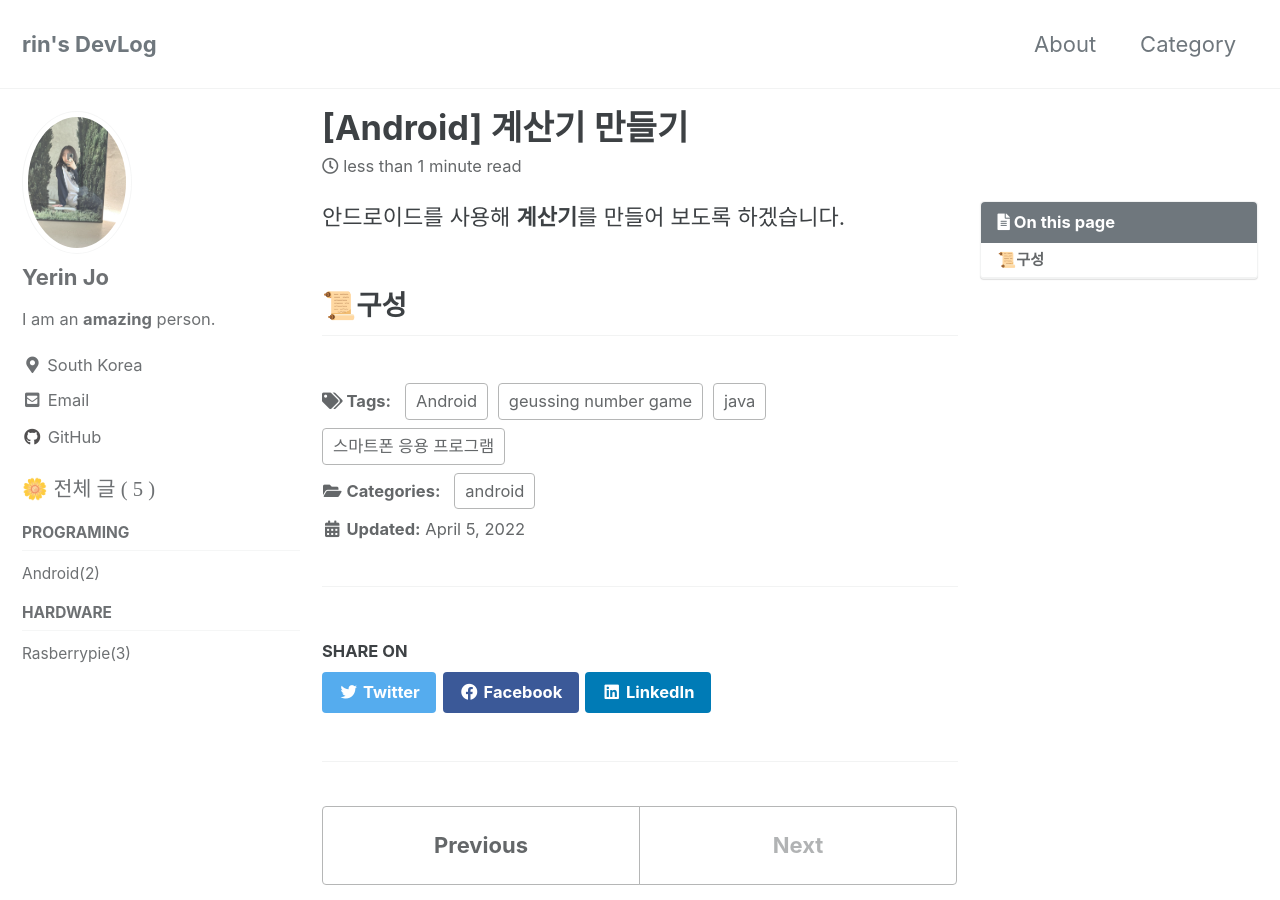
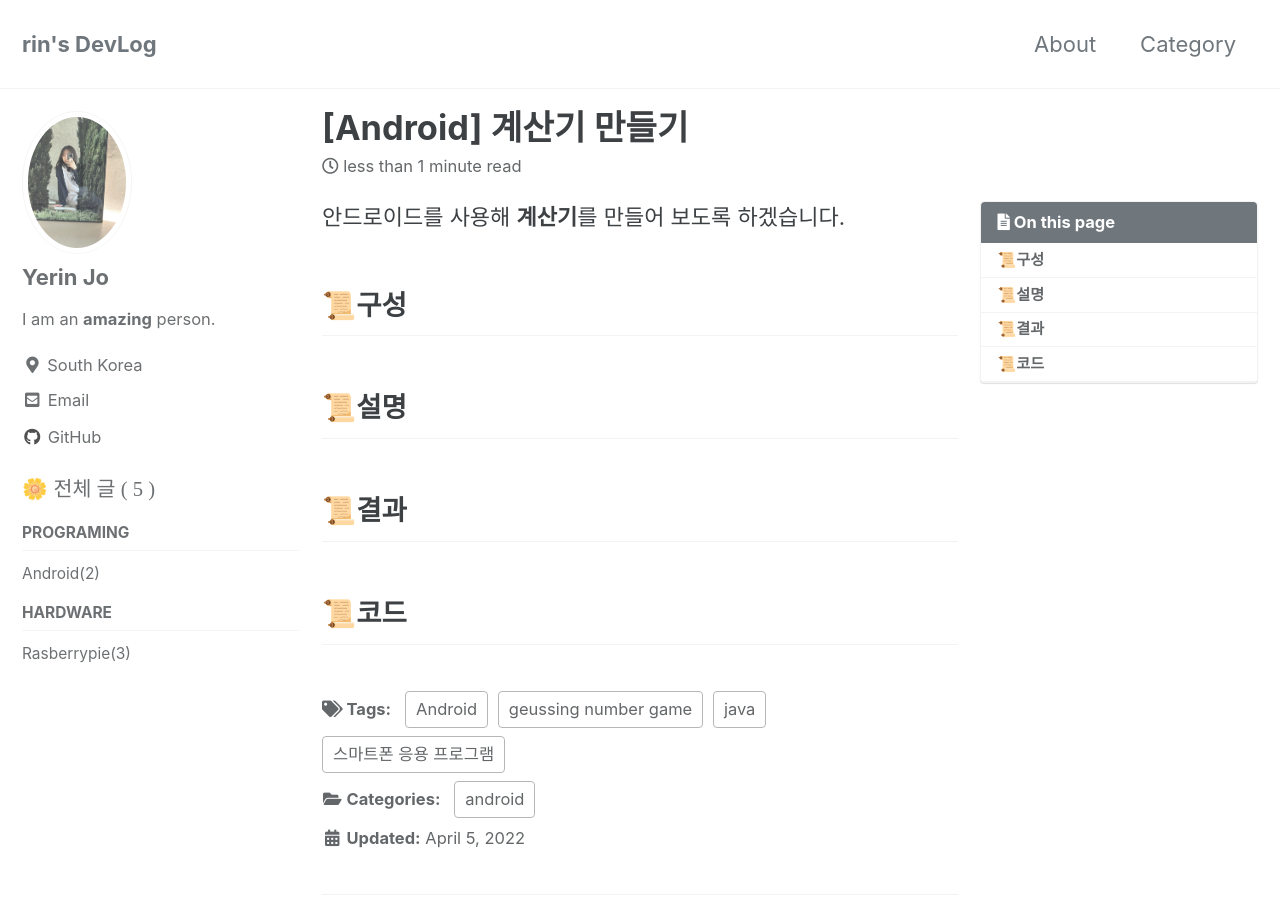
Before and after one commit to rin1004/rin1004.github.io, a Jekyll site: the page built from _posts/2022-04-03-계산기만들기.md, in a window 1280 px wide and 900 px high. Built offline with Jekyll 4.4.1, drawn with Linux system fonts in a browser that asks for light colours; cached includes are drawn as plain includes.

Commit message:
android_post

```diff
--- a/_posts/2022-04-03-계산기만들기.md
+++ b/_posts/2022-04-03-계산기만들기.md
@@ -17,3 +17,6 @@ last_modified_at: 2022-04-05
 안드로이드를 사용해 **계산기**를 만들어 보도록 하겠습니다.
 
 ## 📜구성
+## 📜설명
+## 📜결과
+## 📜코드
```
